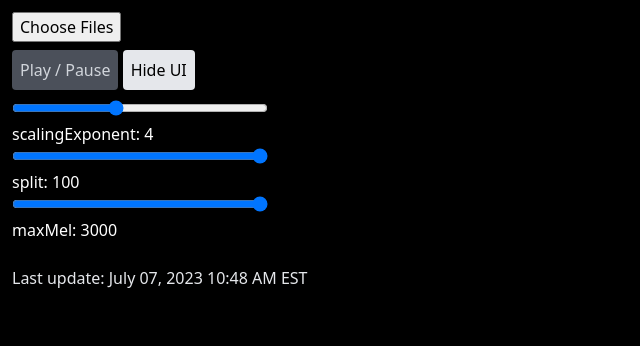
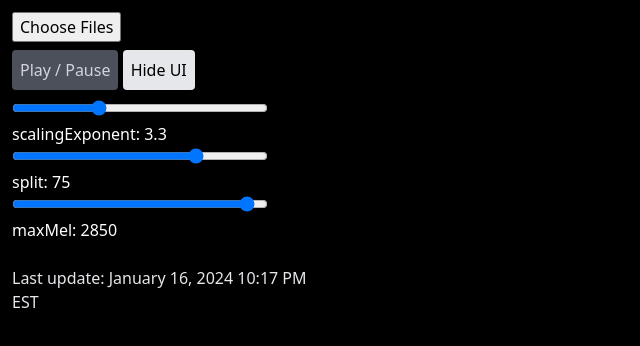
Before and after one commit to pinnick/mv-2, a SvelteKit app: page / in a window 1280 px wide. Shown: the top 346 px of the page, without its empty margins (0-640 px from the left). Built offline with nearby package versions, Linux system fonts and the light colour scheme.

Commit message:
Update default config

```diff
--- a/src/routes/+page.svelte
+++ b/src/routes/+page.svelte
@@ -3,9 +3,9 @@
 	import Visualizer from '../components/Visualizer.svelte';
 	import { invMel } from '../util';
 	let mediaElement: HTMLMediaElement;
-	let scalingExponent = 4;
-	let split = 100;
-	let maxMel = 3000;
+	let scalingExponent = 3.3;
+	let split = 75;
+	let maxMel = 2850;
 	$: melInterval = maxMel / split;
 	let upperBounds: number[] = [];
 	$: melInterval, calculateBounds();
@@ -44,7 +44,7 @@
 			<input type="range" min={300} max={3000} bind:value={maxMel} step={10} class="w-64" />
 			<p class="text-white">maxMel: {maxMel}</p>
 			<br />
-			<p class="text-gray-200">Last update: July 07, 2023 10:48 AM EST</p>
+			<p class="text-gray-200">Last update: January 16, 2024 10:17 PM EST</p>
 		</div>
 
 		<br />
```
